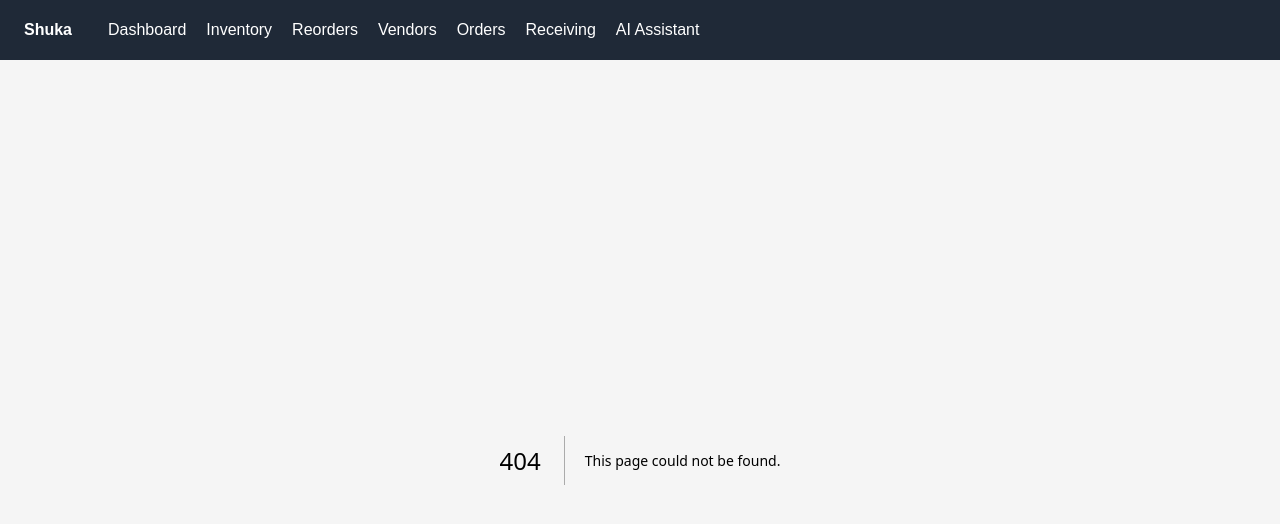
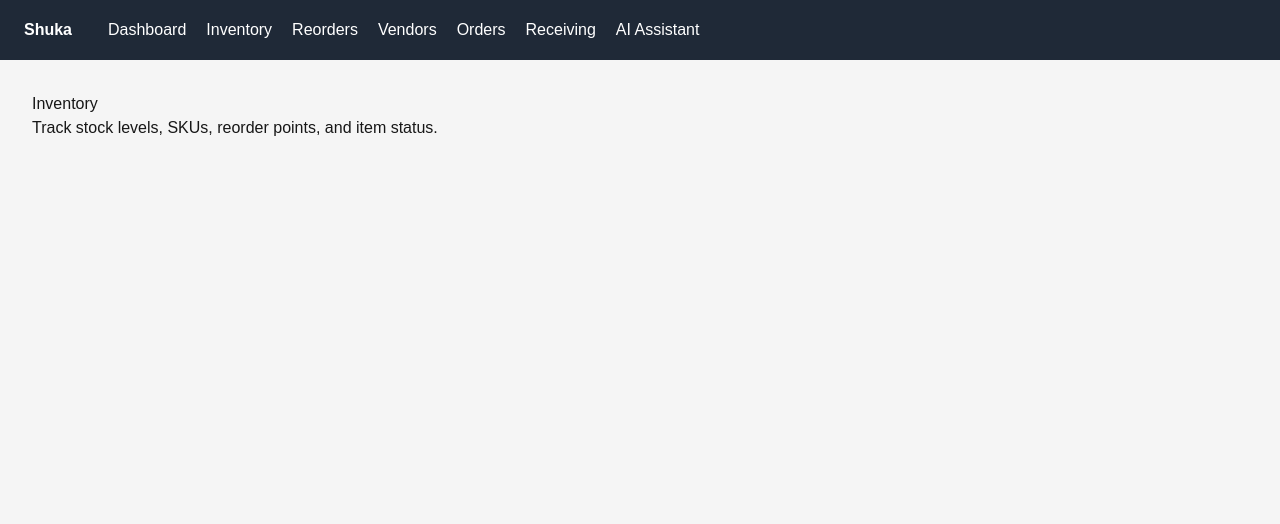
Before and after one commit to Gr33nstonecorp/shuka, a Next.js app: page /inventory in a window 1280 px wide. Before the commit this address had no page. Shown: the top 524 px of the page. Built offline with nearby package versions, Linux system fonts and the light colour scheme.

Commit message:
Create page.tsx

```diff
--- /dev/null
+++ b/app/inventory/page.tsx
@@ -0,0 +1,8 @@
+export default function InventoryPage() {
+  return (
+    <main style={{ padding: "32px" }}>
+      <h1>Inventory</h1>
+      <p>Track stock levels, SKUs, reorder points, and item status.</p>
+    </main>
+  );
+}
```
